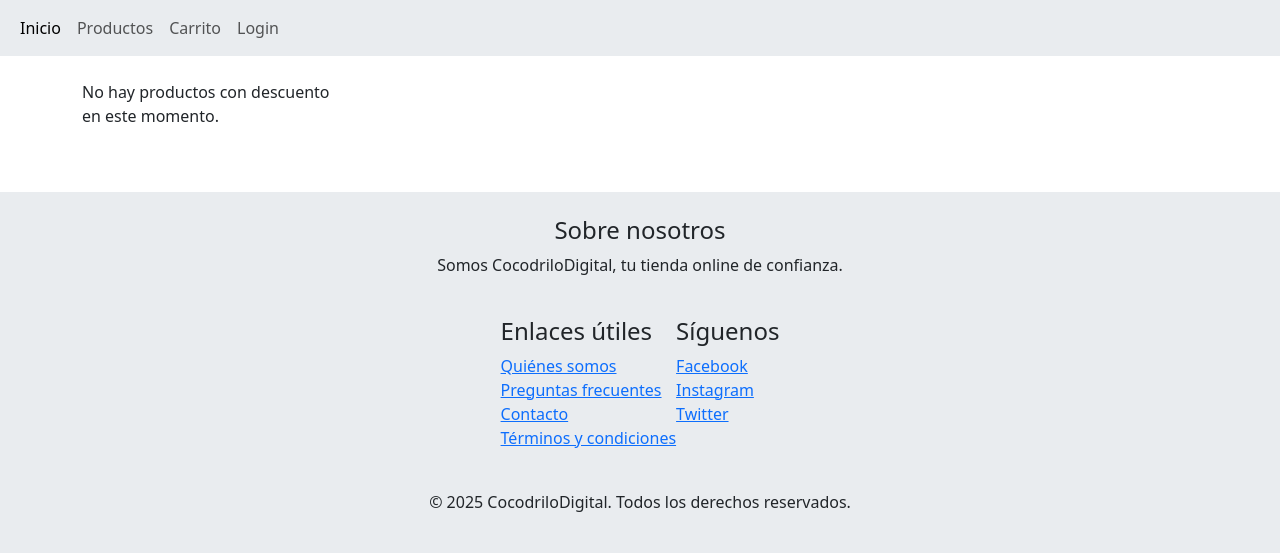
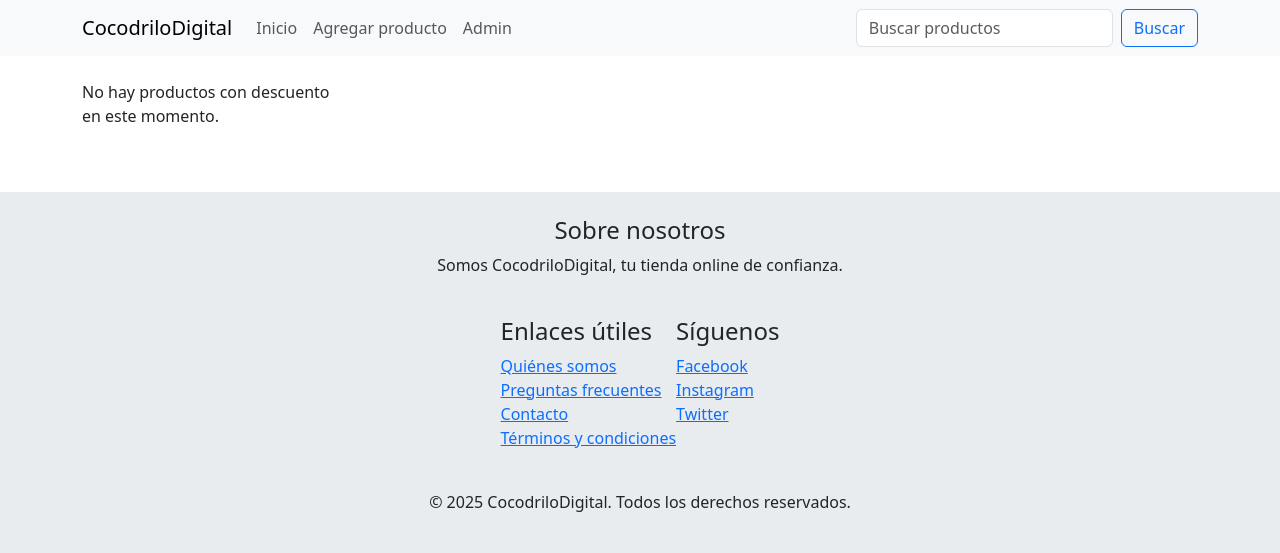
Before and after one commit to Raulledea/CocodriloDigital, a Django app: template CocodriloDigital/templates/home/home.html in a window 1280 px wide. Shown: the top 553 px of the page. Run offline with Django 5.2, Linux system fonts and the light colour scheme; the template is opened without the code that fills it, so the values that code supplies are empty.

Commit message:
Modifique cosas que no me acuerdo y cambie para que el home cargue directo

```diff
--- a/CocodriloDigital/home/urls.py
+++ b/CocodriloDigital/home/urls.py
@@ -1,7 +1,7 @@
 from django.urls import path
 
-from . import views
+from .views import *
 
 urlpatterns = [
-    path('home/', views.home, name ="home")
+    path('/', Home.as_view(), name ="home")
 ]
--- a/CocodriloDigital/products/models.py
+++ b/CocodriloDigital/products/models.py
@@ -55,4 +55,4 @@ class Promotion(models.Model):
         return self.product.price
 
     def __str__(self):
-        return self.product
+        return self.product.name
--- a/CocodriloDigital/templates/base/partials/nav.html
+++ b/CocodriloDigital/templates/base/partials/nav.html
@@ -1,30 +1,27 @@
-<nav class="navbar navbar-expand-lg bg-body-secondary">
-    <div class="container-fluid">
-        <div class="collapse navbar-collapse" id="navbarSupportedContent">
+<nav class="navbar navbar-expand-lg navbar-light bg-light">
+  <div class="container">
+    <a class="navbar-brand" href="{% url 'home' %}">CocodriloDigital</a>
+    <button class="navbar-toggler" type="button" data-bs-toggle="collapse" data-bs-target="#mainNav" aria-controls="mainNav" aria-expanded="false" aria-label="Toggle navigation">
+      <span class="navbar-toggler-icon"></span>
+    </button>
 
+    <div class="collapse navbar-collapse" id="mainNav">
       <ul class="navbar-nav me-auto mb-2 mb-lg-0">
         <li class="nav-item">
-
-                    <a class="nav-link active" aria-current="page"  href="#">Inicio</a></li>
-
-                <li class = "nav-item">
-
-                    <a class="nav-link" href="#">Productos</a>
-
+          <a class="nav-link" href="{% url 'home' %}">Inicio</a>
         </li>
-
         <li class="nav-item">
-
-                    <a class="nav-link" href="#">Carrito</a>
-
+          <a class="nav-link" href="{% url 'add_products' %}">Agregar producto</a>
         </li>
-
         <li class="nav-item">
-                    <a class="nav-link"  href="#">Login</a>
+          <a class="nav-link" href="/admin/">Admin</a>
         </li>
       </ul>
 
+      <form class="d-flex" role="search" method="get" action="{% url 'home' %}">
+        <input name="q" class="form-control me-2" type="search" placeholder="Buscar productos" aria-label="Buscar"/>
+        <button class="btn btn-outline-primary" type="submit">Buscar</button>
+      </form>
     </div>
-
   </div>
 </nav>
```
Also changed, not shown: CocodriloDigital/home/views.py (+20 -0 lines). Lines whose indentation alone changed are shown as unchanged.
